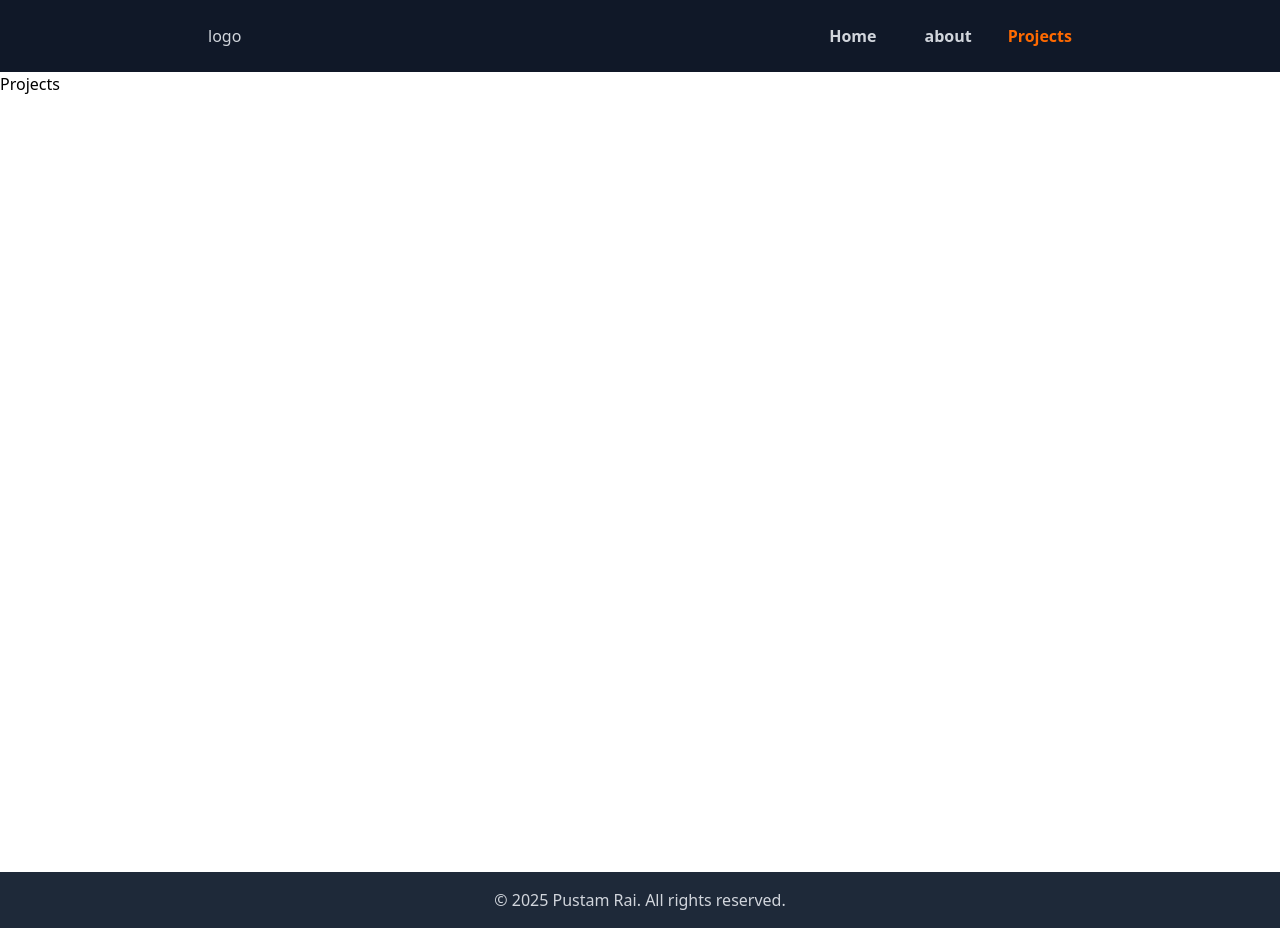
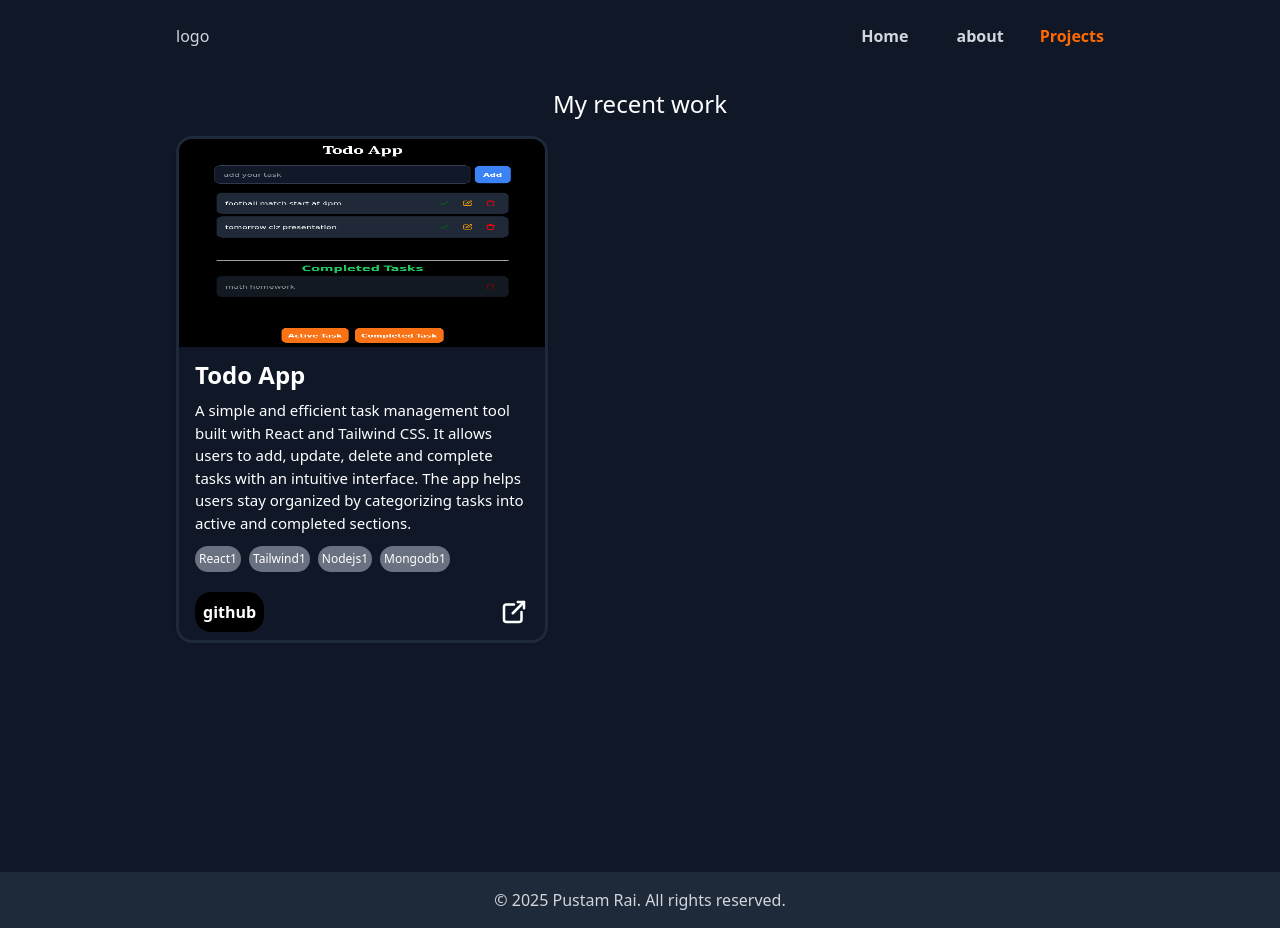
Before and after one commit to PustamRai/portfolio, a React (Vite) app: page /projects in a window 1280 px wide. Built offline with nearby package versions, Linux system fonts and the light colour scheme.

Commit message:
add project secion with update home and about section

```diff
--- a/src/components/layout/Navbar.jsx
+++ b/src/components/layout/Navbar.jsx
@@ -10,7 +10,7 @@ function Navbar() {
     className='bg-gray-900 text-gray-300'
     >
       <div
-      className='p-6 md:px-52 flex justify-between'
+      className='p-6 md:px-44 flex justify-between'
       >
         <NavLink
         to="/"
--- a/src/pages/About.jsx
+++ b/src/pages/About.jsx
@@ -4,7 +4,7 @@ import { SiExpress, SiTailwindcss, SiMongodb } from "react-icons/si";
 
 function About() {
   return (
-    <div className="bg-gray-900 text-white  px-6 md:px-52 min-h-screen flex flex-col justify-center">
+    <div className="bg-gray-900 text-white  px-6 md:px-44min-h-screen flex flex-col justify-center">
       <div className="py-10 flex items-center gap-10">
         <div className="text-center">
           <h2 className="text-2xl md:text-4xl font-bold text-blue-500 mb-2 border-b-4 border-blue-600 inline-block pb-1">
--- a/src/pages/Home.jsx
+++ b/src/pages/Home.jsx
@@ -5,7 +5,7 @@ import { FaLinkedin, FaGithub } from "react-icons/fa";
 function Home() {
   return (
     <div className="bg-gray-900 text-white">
-      <div className="py-10 p-10 md:px-52 min-h-screen">
+      <div className="py-10 p-10 md:px-44 min-h-screen">
         <div className="flex justify-center">
           <img
             src={ProfilePic}
--- a/src/pages/Projects.jsx
+++ b/src/pages/Projects.jsx
@@ -1,9 +1,68 @@
-import React from 'react'
+import React from "react";
+import { TbExternalLink } from "react-icons/tb";
+import { projects } from "../utils/projects.js";
 
 function Projects() {
   return (
-    <div>Projects</div>
-  )
+    <div className=" bg-gray-900 text-white  px-6 md:px-44 min-h-screen">
+      <h2 className="flex justify-center py-4 text-2xl mb-">
+        My recent work
+      </h2>
+
+      <div className="md:w-3xl grid grid-cols-1 md:grid-cols-2 gap-6">
+        {projects.map((project, idx) => (
+          <div
+          key={idx}
+          className=" border-3 border-gray-800  rounded-2xl  overflow-hidden shadow-sm hover:shadow-blue-300 transition-all duration-150 ease-in"
+          >
+            <img
+              src={project.image}
+              alt={`image of ${project.title}`}
+              className="h-52 w-full object-fill"
+            />
+
+            <div className="px-4 mt-3">
+              <h2 className="font-bold text-2xl mb-2">
+                {project.title}
+              </h2>
+              <p className="text-[15px]">
+                {project.description}
+              </p>
+            </div>
+
+            <div className="flex gap-2 px-4 mt-3">
+              {project.technologies.map((technology, idx) => (
+                <span key={idx}
+                className="bg-gray-500 rounded-2xl p-1 text-[12px]"
+                >
+                  {technology}1
+                </span>
+              ))}
+            </div>
+
+            <div className="flex justify-between items-center px-4 p-2 mt-3">
+              <a
+                href={project.github}
+                target="_blank"
+                rel="noopener noreferrer"
+                className="bg-black p-2 rounded-2xl cursor-pointer font-bold hover:bg-blue-600 transition-all duration-150 ease-in"
+              >
+                github
+              </a>
+              <a
+              href={project.link}
+              target="_blank"
+              rel="noopener noreferrer">
+                <TbExternalLink
+                className="text-3xl hover:text-blue-500 transition-all duration-150 ease-in"
+                />
+              </a>
+            </div>
+          </div>
+        ))}
+      </div>
+      </div>
+  );
 }
 
-export default Projects
+export default Projects;
--- /dev/null
+++ b/src/utils/projects.js
@@ -0,0 +1,13 @@
+import todoApp from "../assets/todoapp.png"
+
+export const projects = [
+{
+    title: "Todo App",
+    image: todoApp,
+    description:
+        "A simple and efficient task management tool built with React and Tailwind CSS. It allows users to add, update, delete and complete tasks with an intuitive interface. The app helps users stay organized by categorizing tasks into active and completed sections.",
+    technologies: ["React", "Tailwind", "Nodejs", "Mongodb"],
+    link: "https://todogoflow.vercel.app",
+    github: "https://github.com/PustamRai/Todolist",
+},
+];
```
Also changed, not shown: src/assets/todoapp.png (added).
